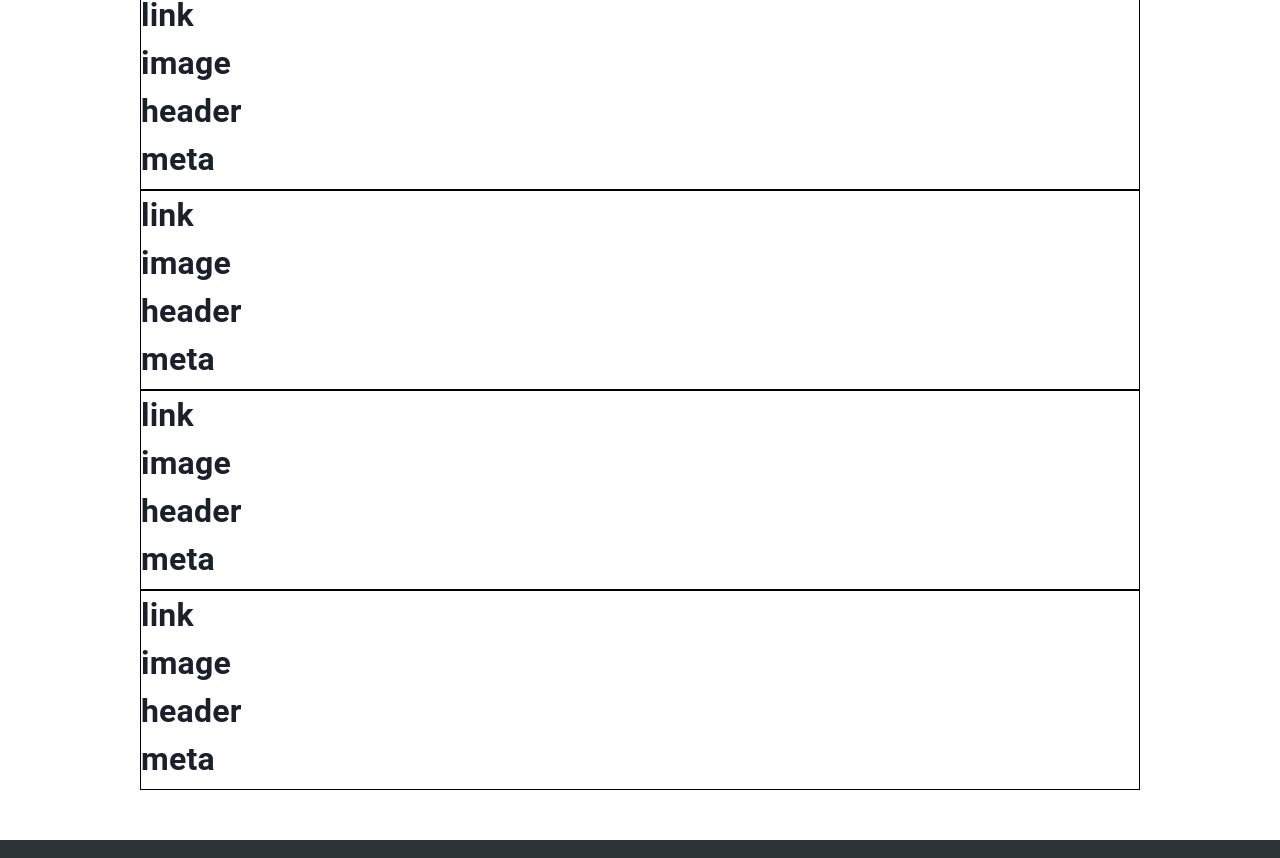
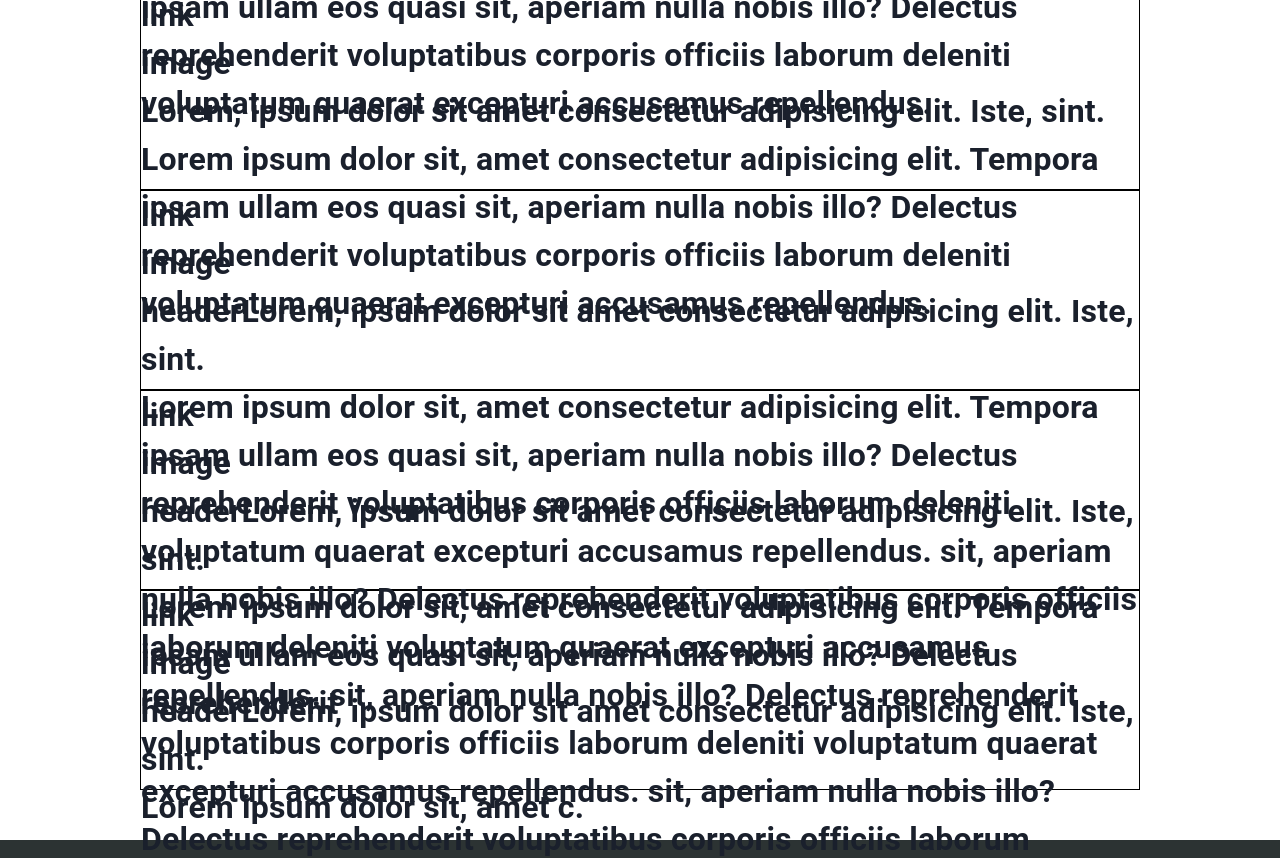
Before and after one commit to TGLuong/tgluong.github.io, a Next.js app: page / in a window 1280 px wide. Shown: the part 1100-1958 px from the top of the page. Built offline with nearby package versions, Linux system fonts and the light colour scheme.

Commit message:
fix: change topic content

```diff
--- a/src/components/home/index.tsx
+++ b/src/components/home/index.tsx
@@ -8,38 +8,58 @@ const HomePageComponent: NextPage = () => {
     {
       link: 'link',
       image: 'image',
-      header: 'header',
-      meta: 'meta'
+      header: 'Lorem, ipsum dolor sit amet consectetur adipisicing elit. Iste, sint.',
+      meta: 'Lorem ipsum dolor sit, amet consectetur adipisicing elit. Tempora \
+             ipsam ullam eos quasi sit, aperiam nulla nobis illo? Delectus reprehenderit \
+             voluptatibus corporis officiis laborum deleniti voluptatum quaerat excepturi \
+             accusamus repellendus.'
     },
     {
       link: 'link',
       image: 'image',
-      header: 'header',
-      meta: 'meta'
+      header: 'Lorem, ipsum dolor sit amet consectetur adipisicing elit. Iste, sint.',
+      meta: 'Lorem ipsum dolor sit, amet consectetur adipisicing elit. Tempora \
+             ipsam ullam eos quasi sit, aperiam nulla nobis illo? Delectus reprehenderit \
+             voluptatibus corporis officiis laborum deleniti voluptatum quaerat excepturi \
+             accusamus repellendus.'
     },
     {
       link: 'link',
       image: 'image',
-      header: 'header',
-      meta: 'meta'
+      header: 'Lorem, ipsum dolor sit amet consectetur adipisicing elit. Iste, sint.',
+      meta: 'Lorem ipsum dolor sit, amet consectetur adipisicing elit. Tempora \
+             ipsam ullam eos quasi sit, aperiam nulla nobis illo? Delectus reprehenderit \
+             voluptatibus corporis officiis laborum deleniti voluptatum quaerat excepturi \
+             accusamus repellendus.'
     },
     {
       link: 'link',
       image: 'image',
-      header: 'header',
-      meta: 'meta'
+      header: 'headerLorem, ipsum dolor sit amet consectetur adipisicing elit. Iste, sint.',
+      meta: 'Lorem ipsum dolor sit, amet consectetur adipisicing elit. Tempora \
+             ipsam ullam eos quasi sit, aperiam nulla nobis illo? Delectus reprehenderit \
+             voluptatibus corporis officiis laborum deleniti voluptatum quaerat excepturi \
+             accusamus repellendus. sit, aperiam nulla nobis illo? Delectus reprehenderit \
+             voluptatibus corporis officiis laborum deleniti voluptatum quaerat excepturi \
+             accusamus repellendus. sit, aperiam nulla nobis illo? Delectus reprehenderit \
+             voluptatibus corporis officiis laborum deleniti voluptatum quaerat excepturi \
+             accusamus repellendus. sit, aperiam nulla nobis illo? Delectus reprehenderit \
+             voluptatibus corporis officiis laborum deleniti voluptatum quaerat excepturi \
+             accusamus repellendus. '
     },
     {
       link: 'link',
       image: 'image',
-      header: 'header',
-      meta: 'meta'
+      header: 'headerLorem, ipsum dolor sit amet consectetur adipisicing elit. Iste, sint.',
+      meta: 'Lorem ipsum dolor sit, amet consectetur adipisicing elit. Tempora \
+             ipsam ullam eos quasi sit, aperiam nulla nobis illo? Delectus reprehenderit \
+             '
     },
     {
       link: 'link',
       image: 'image',
-      header: 'header',
-      meta: 'meta'
+      header: 'headerLorem, ipsum dolor sit amet consectetur adipisicing elit. Iste, sint.',
+      meta: 'Lorem ipsum dolor sit, amet c.'
     }
   ]
 
```
